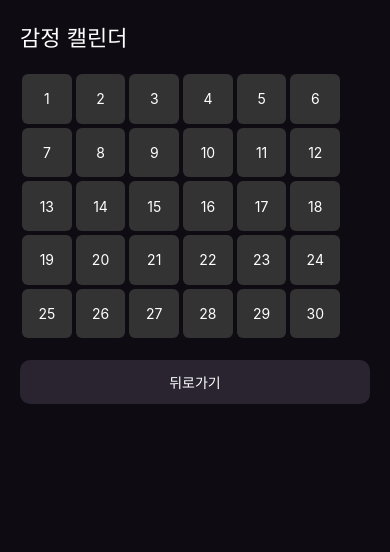
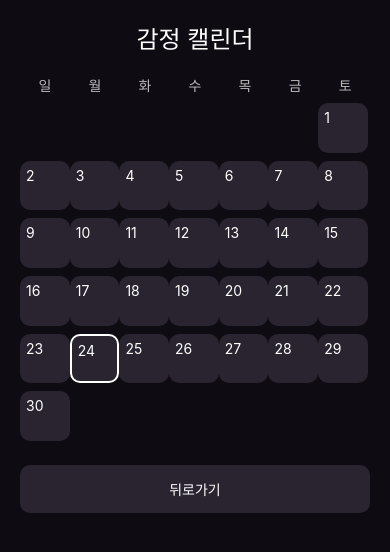
Before and after one commit to kangwoohyun999/AI_App_Project, a React Native app in the folder Today_Condition/: screen /Calendar in a window 390 px wide. Shown: the top 552 px of the page. Built offline with nearby package versions, Linux system fonts and the light colour scheme.

Commit message:
Update CalendarScreen.js

```diff
--- a/Today_Condition/screens/CalendarScreen.js
+++ b/Today_Condition/screens/CalendarScreen.js
@@ -2,11 +2,11 @@ import React, { useEffect, useState } from "react";
 import { View, Text, TouchableOpacity, StyleSheet } from "react-native";
 import { getMoodColors } from "../utils/storage";
 
-function emotionToCalendarColor(sentiment) {
+function emotionToColor(sentiment) {
   if (sentiment === "positive") return "#4C8CFF"; // 파랑
   if (sentiment === "negative") return "#FF5C5C"; // 빨강
   if (sentiment === "neutral") return "#B26BFF"; // 보라
-  return "#333"; // 기본색(기록 없을 때)
+  return "#2a2430"; // 기본 회색
 }
 
 export default function CalendarScreen({ navigation }) {
@@ -15,12 +15,10 @@ export default function CalendarScreen({ navigation }) {
   useEffect(() => {
     loadColors();
   }, []);
+
   useEffect(() => {
-    const unsubscribe = navigation.addListener("focus", () => {
-      loadColors(); // 화면에 다시 들어올 때마다 새로 불러오기
-    });
-
-    return unsubscribe;
+    const unsub = navigation.addListener("focus", loadColors);
+    return unsub;
   }, [navigation]);
 
   const loadColors = async () => {
@@ -28,27 +26,60 @@ export default function CalendarScreen({ navigation }) {
     setMoodColors(data);
   };
 
-  const days = Array.from({ length: 30 }, (_, i) => i + 1);
+  const year = 2025;
+  const month = 11; // 11월
+  const daysInMonth = new Date(year, month, 0).getDate();
+  const firstDay = new Date(`${year}-${month}-01`).getDay(); // 0=일요일
+
+  const daysArray = [];
+  for (let i = 0; i < firstDay; i++) daysArray.push(null); // 시작 요일까지 빈칸
+  for (let d = 1; d <= daysInMonth; d++) daysArray.push(d);
+
+  const today = new Date().toISOString().slice(0, 10);
 
   return (
     <View style={styles.container}>
       <Text style={styles.title}>감정 캘린더</Text>
 
+      {/* 요일 라벨 */}
+      <View style={styles.weekRow}>
+        {["일", "월", "화", "수", "목", "금", "토"].map((day) => (
+          <Text key={day} style={styles.weekText}>
+            {day}
+          </Text>
+        ))}
+      </View>
+
+      {/* 달력 Grid */}
       <View style={styles.grid}>
-        {days.map((d) => {
-          const dateKey = `2025-11-${String(d).padStart(2, "0")}`;
+        {daysArray.map((d, idx) => {
+          if (d === null)
+            return <View key={idx} style={styles.dayEmpty}></View>;
+
+          const dateKey = `${year}-${String(month).padStart(2, "0")}-${String(
+            d
+          ).padStart(2, "0")}`;
           const mood = moodColors[dateKey];
-          const bg = emotionToCalendarColor(mood);
+          const bg = emotionToColor(mood);
+
+          const isToday = dateKey === today;
 
           return (
-            <View key={d} style={[styles.day, { backgroundColor: bg }]}>
-              <Text style={styles.dayText}>{d}</Text>
+            <View
+              key={idx}
+              style={[
+                styles.dayBox,
+                { backgroundColor: bg },
+                isToday && styles.todayBorder,
+              ]}
+            >
+              <Text style={styles.dayNumber}>{d}</Text>
             </View>
           );
         })}
       </View>
 
-      {/* 🔙 뒤로가기 버튼 */}
+      {/* 뒤로가기 */}
       <TouchableOpacity
         style={styles.backBtn}
         onPress={() => navigation.goBack()}
@@ -61,21 +92,43 @@ export default function CalendarScreen({ navigation }) {
 
 const styles = StyleSheet.create({
   container: { flex: 1, backgroundColor: "#0f0b12", padding: 20 },
-  title: { color: "#fff", fontSize: 22, marginBottom: 20 },
+  title: { color: "#fff", fontSize: 24, marginBottom: 20, textAlign: "center" },
+
+  weekRow: {
+    flexDirection: "row",
+    justifyContent: "space-between",
+    marginBottom: 4,
+  },
+  weekText: { color: "#bbb", width: "14.2%", textAlign: "center" },
+
   grid: { flexDirection: "row", flexWrap: "wrap" },
-  day: {
+
+  dayEmpty: {
     width: "14.2%",
     aspectRatio: 1,
-    margin: 2,
-    borderRadius: 6,
-    justifyContent: "center",
-    alignItems: "center",
+    marginVertical: 4,
   },
-  dayText: { color: "#fff" },
+
+  dayBox: {
+    width: "14.2%",
+    aspectRatio: 1,
+    marginVertical: 4,
+    borderRadius: 10,
+    justifyContent: "flex-start",
+    padding: 6,
+  },
+
+  dayNumber: { color: "#fff", fontSize: 14 },
+
+  todayBorder: {
+    borderWidth: 2,
+    borderColor: "#fff",
+  },
+
   backBtn: {
     marginTop: 20,
     backgroundColor: "#2a2430",
-    padding: 12,
+    padding: 14,
     borderRadius: 10,
     alignItems: "center",
   },
```
